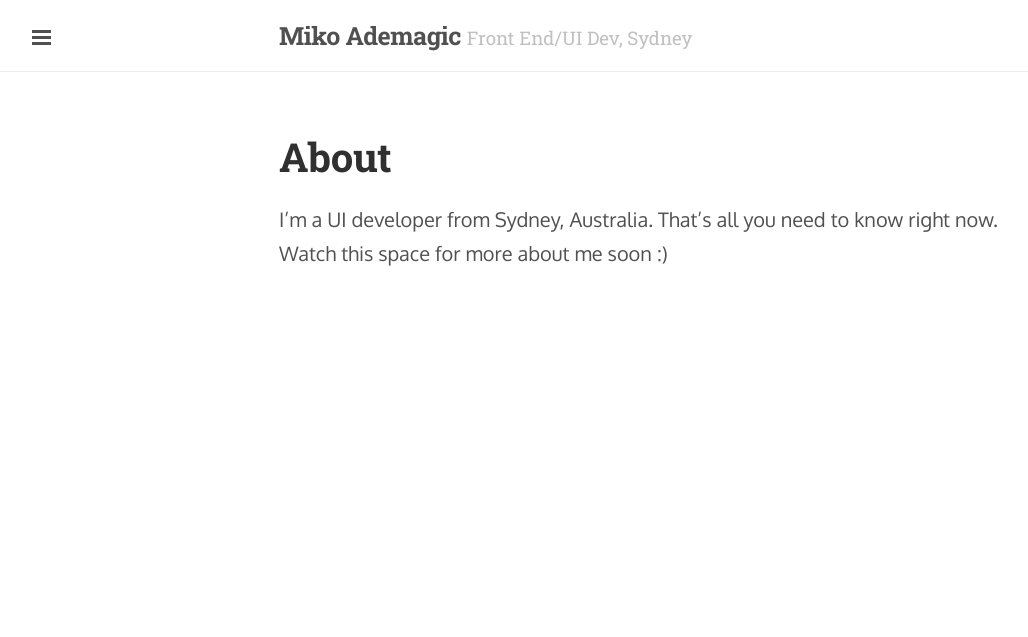
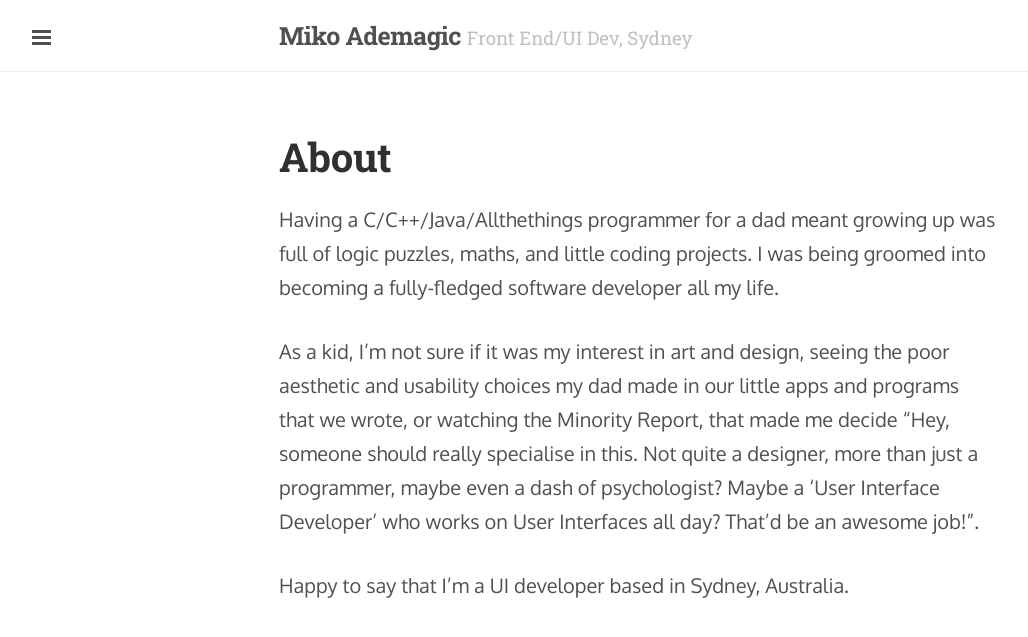
Before and after one commit to ademagic/ademagic.github.io, a Jekyll site: the page built from about.md, in a window 1280 px wide. Shown: the top 637 px of the page, without its empty margins (1-1029 px from the left). Built offline with Jekyll 4.4.1, drawn with Linux system fonts in a browser that asks for light colours; Markdown is read by kramdown in place of the engine named in the settings.

Commit message:
More text for About page

```diff
--- a/about.md
+++ b/about.md
@@ -3,5 +3,8 @@ layout: page
 title: About
 ---
 
-I'm a UI developer from Sydney, Australia. That's all you need to know right now.
-Watch this space for more about me soon :)
+Having a C/C++/Java/Allthethings programmer for a dad meant growing up was full of logic puzzles, maths, and little coding projects. I was being groomed into becoming a fully-fledged software developer all my life.
+
+As a kid, I'm not sure if it was my interest in art and design, seeing the poor aesthetic and usability choices my dad made in our little apps and programs that we wrote, or watching the Minority Report, that made me decide "Hey, someone should really specialise in this. Not quite a designer, more than just a programmer, maybe even a dash of psychologist? Maybe a 'User Interface Developer' who works on User Interfaces all day? That'd be an awesome job!".
+
+Happy to say that I'm a UI developer based in Sydney, Australia.
```
